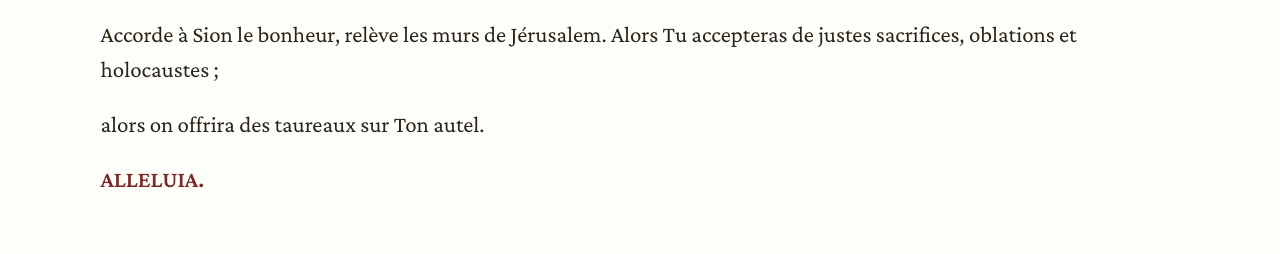
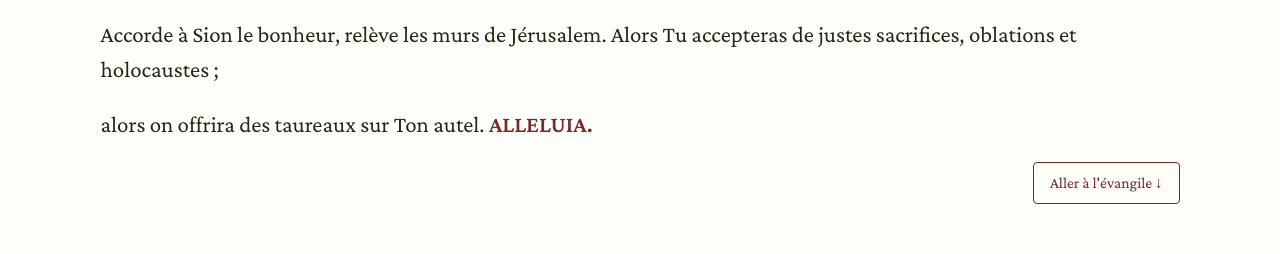
Before and after one commit to cyrilghali/agpia, a website: page fr-lsg/midnight.html in a window 1280 px wide. Shown: the part 3119-3373 px from the top of the page. Drawn offline with Linux system fonts and the light colour scheme.

Commit message:
fix(fr-lsg): inline psalm-ending ALLELUIA and add gospel buttons across all hours
107 instances across all 8 prayer hours where a standalone ALLELUIA div
at the end of a psalm section was converted to inline ALLELUIA on the last
psalm verse, with a gospel goto button added after each.

```diff
--- a/fr-lsg/midnight.html
+++ b/fr-lsg/midnight.html
@@ -187,9 +187,9 @@
                     Accorde à Sion le bonheur, relève les murs de Jérusalem. Alors Tu accepteras de justes sacrifices, oblations et holocaustes ;
                 </div>
 <div class="psalm-verse">
-                    alors on offrira des taureaux sur Ton autel.
-                </div>
-<div class="prayer-text"><span class="alleluia">ALLELUIA.</span></div>
+                    alors on offrira des taureaux sur Ton autel. <span class="alleluia">ALLELUIA.</span>
+                </div>
+<a href="#gospel" class="jump-gospel-btn">Aller à l'évangile ↓</a>
 </section>
 <section class="section">
 <h2 class="section-title">Prière de minuit</h2>
@@ -308,9 +308,9 @@
                     Je m’épuise à force de gémir ; chaque nuit, je pleure sur mon lit : ma couche est trempée de mes larmes. Mes yeux sont rongés de chagrin ; j’ai vieilli parmi tant d’adversaires !
                 </div>
 <div class="psalm-verse">
-                    Loin de moi, vous tous, malfaisants, car le Seigneur entend mes sanglots ! Le Seigneur accueille ma demande, le Seigneur entend ma prière. Qu’ils aient honte et qu’ils tremblent, tous mes ennemis, qu’ils reculent, soudain, couverts de honte !
-                </div>
-<div class="prayer-text"><span class="alleluia">ALLELUIA.</span></div>
+                    Loin de moi, vous tous, malfaisants, car le Seigneur entend mes sanglots ! Le Seigneur accueille ma demande, le Seigneur entend ma prière. Qu’ils aient honte et qu’ils tremblent, tous mes ennemis, qu’ils reculent, soudain, couverts de honte ! <span class="alleluia">ALLELUIA.</span>
+                </div>
+<a href="#gospel" class="jump-gospel-btn">Aller à l'évangile ↓</a>
 </section>
 <section class="section">
 <h2 class="section-title">Psaume 12</h2>
@@ -341,9 +341,9 @@
                     Mais tu seras l’allégresse et la joie de tous ceux qui te cherchent ; toujours ils rediront : «Dieu est Grand !» ceux qui aiment ton salut.
                 </div>
 <div class="psalm-verse">
-                    Je suis pauvre et malheureux, mon Dieu, viens vite ! Tu es mon secours, mon libérateur : Seigneur, ne tarde pas !
-                </div>
-<div class="prayer-text"><span class="alleluia">ALLELUIA.</span></div>
+                    Je suis pauvre et malheureux, mon Dieu, viens vite ! Tu es mon secours, mon libérateur : Seigneur, ne tarde pas ! <span class="alleluia">ALLELUIA.</span>
+                </div>
+<a href="#gospel" class="jump-gospel-btn">Aller à l'évangile ↓</a>
 </section>
 <section class="section">
 <h2 class="section-title">Psaume 85</h2>
@@ -385,9 +385,9 @@
                     Regarde vers moi, prends pitié de moi. Donne à ton serviteur ta force, et sauve le fils de ta servante.
                 </div>
 <div class="psalm-verse">
-                    Accomplis un signe en ma faveur ; alors mes ennemis, humiliés, verront que toi, Seigneur, tu m’aides et me consoles.
-                </div>
-<div class="prayer-text"><span class="alleluia">ALLELUIA.</span></div>
+                    Accomplis un signe en ma faveur ; alors mes ennemis, humiliés, verront que toi, Seigneur, tu m’aides et me consoles. <span class="alleluia">ALLELUIA.</span>
+                </div>
+<a href="#gospel" class="jump-gospel-btn">Aller à l'évangile ↓</a>
 </section>
 <section class="section">
 <h2 class="section-title">Psaume 90</h2>
@@ -470,9 +470,9 @@
                     Tu es mon Dieu, je te rends grâce, mon Dieu, je t'exalte ;
                 </div>
 <div class="psalm-verse">
-                    Rendez grâce au Seigneur ; Il est bon Eternel est son amour !
-                </div>
-<div class="prayer-text"><span class="alleluia">ALLELUIA.</span></div>
+                    Rendez grâce au Seigneur ; Il est bon Eternel est son amour ! <span class="alleluia">ALLELUIA.</span>
+                </div>
+<a href="#gospel" class="jump-gospel-btn">Aller à l'évangile ↓</a>
 </section>
 <section class="section">
 <h2 class="section-title">Psaume 118 (I)</h2>
@@ -770,9 +770,9 @@
                     Que mon cri parvienne devant Toi, éclaire-moi selon Ta parole, Seigneur. Que ma prière arrive jusqu'à Toi ; délivre-moi selon Ta promesse. Que chante sur mes lèvres Ta louange, car Tu m'apprends Tes commandements. Que ma langue redise Tes promesses, car tout est justice en Tes volontés. Que Ta main vienne à mon aide, car j'ai choisi Tes préceptes. J'ai le désir de Ton salut, Seigneur : Ta Loi fait mon plaisir. Que je vive et que mon âme Te loue ! Tes décisions me soient en aide ! Je m'égare, brebis perdue :viens chercher Ton serviteur.
                 </div>
 <div class="psalm-verse">
-                    Je n'oublie pas Tes volontés.
-                </div>
-<div class="prayer-text"><span class="alleluia">ALLELUIA.</span></div>
+                    Je n'oublie pas Tes volontés. <span class="alleluia">ALLELUIA.</span>
+                </div>
+<a href="#gospel" class="jump-gospel-btn">Aller à l'évangile ↓</a>
 </section>
 <section class="section" id="gospel-watch1">
 <h2 class="section-title">Évangile du premier service</h2>
@@ -918,9 +918,9 @@
                     Trop longtemps, j'ai vécu parmi ces gens qui haïssent la paix.
                 </div>
 <div class="psalm-verse">
-                    Je ne veux que la paix, mais quand je parle ils cherchent la guerre.
-                </div>
-<div class="prayer-text"><span class="alleluia">ALLELUIA.</span></div>
+                    Je ne veux que la paix, mais quand je parle ils cherchent la guerre. <span class="alleluia">ALLELUIA.</span>
+                </div>
+<a href="#gospel" class="jump-gospel-btn">Aller à l'évangile ↓</a>
 </section>
 <section class="section">
 <h2 class="section-title">Psaume 120</h2>
@@ -972,9 +972,9 @@
                     Pitié pour nous, Seigneur, pitié pour nous : notre âme est rassasiée de mépris.
                 </div>
 <div class="psalm-verse">
-                    C'en est trop,nous sommes rassasiés du rire des satisfaits, du mépris des orgueilleux !
-                </div>
-<div class="prayer-text"><span class="alleluia">ALLELUIA.</span></div>
+                    C'en est trop,nous sommes rassasiés du rire des satisfaits, du mépris des orgueilleux ! <span class="alleluia">ALLELUIA.</span>
+                </div>
+<a href="#gospel" class="jump-gospel-btn">Aller à l'évangile ↓</a>
 </section>
 <section class="section">
 <h2 class="section-title">Psaume 123</h2>
@@ -992,9 +992,9 @@
                     Comme un oiseau, nous avons échappé au filet du chasseur ; le filet s'est rompu : nous avons échappé.
                 </div>
 <div class="psalm-verse">
-                    Notre secours est le nom du Seigneur qui a fait le ciel et la terre.
-                </div>
-<div class="prayer-text"><span class="alleluia">ALLELUIA.</span></div>
+                    Notre secours est le nom du Seigneur qui a fait le ciel et la terre. <span class="alleluia">ALLELUIA.</span>
+                </div>
+<a href="#gospel" class="jump-gospel-btn">Aller à l'évangile ↓</a>
 </section>
 <section class="section">
 <h2 class="section-title">Psaume 124</h2>
@@ -1012,9 +1012,9 @@
                     Sois bon pour moi qui est bon, Seigneur, pour l'homme au cœur droit. Mais ceux qui rusent et qui trahissent, que le Seigneur les rejette avec les méchants !
                 </div>
 <div class="psalm-verse">
-                    Paix sur Israël !
-                </div>
-<div class="prayer-text"><span class="alleluia">ALLELUIA.</span></div>
+                    Paix sur Israël ! <span class="alleluia">ALLELUIA.</span>
+                </div>
+<a href="#gospel" class="jump-gospel-btn">Aller à l'évangile ↓</a>
 </section>
 <section class="section">
 <h2 class="section-title">Psaume 125</h2>
@@ -1029,9 +1029,9 @@
                     Ramène, Seigneur, nos captifs, comme les torrents au désert.
                 </div>
 <div class="psalm-verse">
-                    Qui sème dans les larmes moissonne dans la joie : il s'en va, il s'en va en pleurant, il jette la semence ; il s'en vient, il s'en vient dans la joie, il rapporte les gerbes.
-                </div>
-<div class="prayer-text"><span class="alleluia">ALLELUIA.</span></div>
+                    Qui sème dans les larmes moissonne dans la joie : il s'en va, il s'en va en pleurant, il jette la semence ; il s'en vient, il s'en vient dans la joie, il rapporte les gerbes. <span class="alleluia">ALLELUIA.</span>
+                </div>
+<a href="#gospel" class="jump-gospel-btn">Aller à l'évangile ↓</a>
 </section>
 <section class="section">
 <h2 class="section-title">Psaume 126</h2>
@@ -1046,9 +1046,9 @@
                     Des fils, voilà ce que donne le Seigneur, des enfants, la récompense qu'il accorde ; comme les flèches aux mains d'un guerrier, ainsi les fils de la jeunesse.
                 </div>
 <div class="psalm-verse">
-                    Heureux l'homme vaillant qui a garni son carquois de telles armes ! S'ils affrontent leurs ennemis sur la place, ils ne seront pas humiliés.
-                </div>
-<div class="prayer-text"><span class="alleluia">ALLELUIA.</span></div>
+                    Heureux l'homme vaillant qui a garni son carquois de telles armes ! S'ils affrontent leurs ennemis sur la place, ils ne seront pas humiliés. <span class="alleluia">ALLELUIA.</span>
+                </div>
+<a href="#gospel" class="jump-gospel-btn">Aller à l'évangile ↓</a>
 </section>
 <section class="section">
 <h2 class="section-title">Psaume 127</h2>
@@ -1066,9 +1066,9 @@
                     Voilà comment sera béni l'homme qui craint le Seigneur. De Sion, que le Seigneur te bénisse !
                 </div>
 <div class="psalm-verse">
-                    Tu verras le bonheur de Jérusalem tous les jours de ta vie, et tu verras les fils de tes fils. Paix à Israël !
-                </div>
-<div class="prayer-text"><span class="alleluia">ALLELUIA.</span></div>
+                    Tu verras le bonheur de Jérusalem tous les jours de ta vie, et tu verras les fils de tes fils. Paix à Israël ! <span class="alleluia">ALLELUIA.</span>
+                </div>
+<a href="#gospel" class="jump-gospel-btn">Aller à l'évangile ↓</a>
 </section>
 <section class="section">
 <h2 class="section-title">Psaume 128</h2>
@@ -1225,9 +1225,9 @@
                     Mon âme attend le Seigneur plus qu'un veilleur ne guette l'aurore. Plus qu'un veilleur ne guette l'aurore, attends le Seigneur, Israël.
                 </div>
 <div class="psalm-verse">
-                    Oui, près du Seigneur, est l'amour ; près de Lui, abonde le rachat C'est Lui qui rachètera Israël de toutes ses fautes.
-                </div>
-<div class="prayer-text"><span class="alleluia">ALLELUIA.</span></div>
+                    Oui, près du Seigneur, est l'amour ; près de Lui, abonde le rachat C'est Lui qui rachètera Israël de toutes ses fautes. <span class="alleluia">ALLELUIA.</span>
+                </div>
+<a href="#gospel" class="jump-gospel-btn">Aller à l'évangile ↓</a>
 </section>
 <section class="section">
 <h2 class="section-title">Psaume 130</h2>
@@ -1239,9 +1239,9 @@
                     Non, mais je tiens mon âme égale et silencieuse ; mon âme est en moi comme un enfant, comme un petit enfant contre sa mère.
                 </div>
 <div class="psalm-verse">
-                    Attends le Seigneur, Israël, maintenant et à jamais.
-                </div>
-<div class="prayer-text"><span class="alleluia">ALLELUIA.</span></div>
+                    Attends le Seigneur, Israël, maintenant et à jamais. <span class="alleluia">ALLELUIA.</span>
+                </div>
+<a href="#gospel" class="jump-gospel-btn">Aller à l'évangile ↓</a>
 </section>
 <section class="section">
 <h2 class="section-title">Psaume 131</h2>
@@ -1274,9 +1274,9 @@
                     "Je bénirai, je bénirai ses récoltes pour rassasier de pain ses pauvres. Je vêtirai de gloire ses prêtres, et ses fidèles crieront, crieront de joie.
                 </div>
 <div class="psalm-verse">
-                    "Là, je ferai germer la force de David ; pour mon messie, j'ai allumé une lampe. Je vêtirai ses ennemis de honte, mais, sur lui, la couronne fleurira."
-                </div>
-<div class="prayer-text"><span class="alleluia">ALLELUIA.</span></div>
+                    "Là, je ferai germer la force de David ; pour mon messie, j'ai allumé une lampe. Je vêtirai ses ennemis de honte, mais, sur lui, la couronne fleurira." <span class="alleluia">ALLELUIA.</span>
+                </div>
+<a href="#gospel" class="jump-gospel-btn">Aller à l'évangile ↓</a>
 </section>
 <section class="section">
 <h2 class="section-title">Psaume 132</h2>
@@ -1288,9 +1288,9 @@
                     On dirait un baume précieux, un parfum sur la tête, qui descend sur la barbe, la barbe d'Aaron, qui descend sur le bord de son vêtement.
                 </div>
 <div class="psalm-verse">
-                    On dirait la rosée de l'Hermon qui descend sur les collines de Sion. C'est là que le Seigneur envoie la bénédiction, la vie pour toujours.
-                </div>
-<div class="prayer-text"><span class="alleluia">ALLELUIA.</span></div>
+                    On dirait la rosée de l'Hermon qui descend sur les collines de Sion. C'est là que le Seigneur envoie la bénédiction, la vie pour toujours. <span class="alleluia">ALLELUIA.</span>
+                </div>
+<a href="#gospel" class="jump-gospel-btn">Aller à l'évangile ↓</a>
 </section>
 <section class="section">
 <h2 class="section-title">Psaume 133</h2>
@@ -1318,9 +1318,9 @@
                     Souviens-toi, Seigneur, des fils d'Édom, et de ce jour à Jérusalem où ils criaient : "Détruisez-la, détruisez-la de fond en comble !"
                 </div>
 <div class="psalm-verse">
-                    O Babylone misérable, heureux qui te revaudra les maux que tu nous valus ; heureux qui saisira tes enfants, pour les briser contre le roc !
-                </div>
-<div class="prayer-text"><span class="alleluia">ALLELUIA.</span></div>
+                    O Babylone misérable, heureux qui te revaudra les maux que tu nous valus ; heureux qui saisira tes enfants, pour les briser contre le roc ! <span class="alleluia">ALLELUIA.</span>
+                </div>
+<a href="#gospel" class="jump-gospel-btn">Aller à l'évangile ↓</a>
 </section>
 <section class="section">
 <h2 class="section-title">Psaume 137</h2>
@@ -1353,9 +1353,9 @@
                     Seigneur, éternel est ton amour :
                 </div>
 <div class="psalm-verse">
-                    n'arrête pas l'œuvre de tes mains.
-                </div>
-<div class="prayer-text"><span class="alleluia">ALLELUIA.</span></div>
+                    n'arrête pas l'œuvre de tes mains. <span class="alleluia">ALLELUIA.</span>
+                </div>
+<a href="#gospel" class="jump-gospel-btn">Aller à l'évangile ↓</a>
 </section>
 <section class="section">
 <h2 class="section-title">Psaume 140</h2>
@@ -1391,9 +1391,9 @@
                     Je regarde vers toi, Seigneur, mon Maître ; tu es mon refuge : épargne ma vie ! Garde-moi du filet qui m'est tendu, des embûches qu'ont dressés les malfaisants.
                 </div>
 <div class="psalm-verse">
-                    Les impies tomberont dans leur piège ; seul, moi, je passerai.
-                </div>
-<div class="prayer-text"><span class="alleluia">ALLELUIA.</span></div>
+                    Les impies tomberont dans leur piège ; seul, moi, je passerai. <span class="alleluia">ALLELUIA.</span>
+                </div>
+<a href="#gospel" class="jump-gospel-btn">Aller à l'évangile ↓</a>
 </section>
 <section class="section">
 <h2 class="section-title">Psaume 141</h2>
@@ -1414,9 +1414,9 @@
                     Sois attentif à mes appels : je suis réduit à rien ; délivre-moi de ceux qui me poursuivent : ils sont plus forts que moi.
                 </div>
 <div class="psalm-verse">
-                    Tire-moi de la prison où je suis, que je rende grâce à ton nom. Autour de moi, les justes feront cercle pour le bien que tu m'as fait.
-                </div>
-<div class="prayer-text"><span class="alleluia">ALLELUIA.</span></div>
+                    Tire-moi de la prison où je suis, que je rende grâce à ton nom. Autour de moi, les justes feront cercle pour le bien que tu m'as fait. <span class="alleluia">ALLELUIA.</span>
+                </div>
+<a href="#gospel" class="jump-gospel-btn">Aller à l'évangile ↓</a>
 </section>
 <section class="section">
 <h2 class="section-title">Psaume 145</h2>
@@ -1437,9 +1437,9 @@
                     Le Seigneur ouvre les yeux des aveugles, le Seigneur redresse les accablés, le Seigneur aime les justes, le Seigneur protège l'étranger.
                 </div>
 <div class="psalm-verse">
-                    Il soutient la veuve et l'orphelin, il égare les pas du méchant. D'âge en âge, le Seigneur régnera : ton Dieu, ô Sion, pour toujours !
-                </div>
-<div class="prayer-text"><span class="alleluia">ALLELUIA.</span></div>
+                    Il soutient la veuve et l'orphelin, il égare les pas du méchant. D'âge en âge, le Seigneur régnera : ton Dieu, ô Sion, pour toujours ! <span class="alleluia">ALLELUIA.</span>
+                </div>
+<a href="#gospel" class="jump-gospel-btn">Aller à l'évangile ↓</a>
 </section>
 <section class="section">
 <h2 class="section-title">Psaume 146</h2>
@@ -1480,9 +1480,9 @@
                     Il jette à poignées des glaçons ; devant ce froid, qui pourrait tenir ? Il envoie sa parole : survient le dégel ; il répand son souffle : les eaux coulent.
                 </div>
 <div class="psalm-verse">
-                    Il révèle sa parole à Jacob, ses volontés et ses lois à Israël. Pas un peuple qu'il n'ait ainsi traité ; nul autre n'a connu ses volontés.
-                </div>
-<div class="prayer-text"><span class="alleluia">ALLELUIA.</span></div>
+                    Il révèle sa parole à Jacob, ses volontés et ses lois à Israël. Pas un peuple qu'il n'ait ainsi traité ; nul autre n'a connu ses volontés. <span class="alleluia">ALLELUIA.</span>
+                </div>
+<a href="#gospel" class="jump-gospel-btn">Aller à l'évangile ↓</a>
 </section>
 <section class="section" id="gospel-watch3">
 <h2 class="section-title">Évangile du troisième service</h2>
```
Also changed, not shown: fr-lsg/compline.html (+22 -22 lines), fr-lsg/none.html (+20 -20 lines), fr-lsg/prime.html (+22 -22 lines), fr-lsg/sext.html (+22 -22 lines), fr-lsg/terce.html (+18 -18 lines), fr-lsg/veil.html (+46 -46 lines), fr-lsg/vespers.html (+18 -18 lines).
